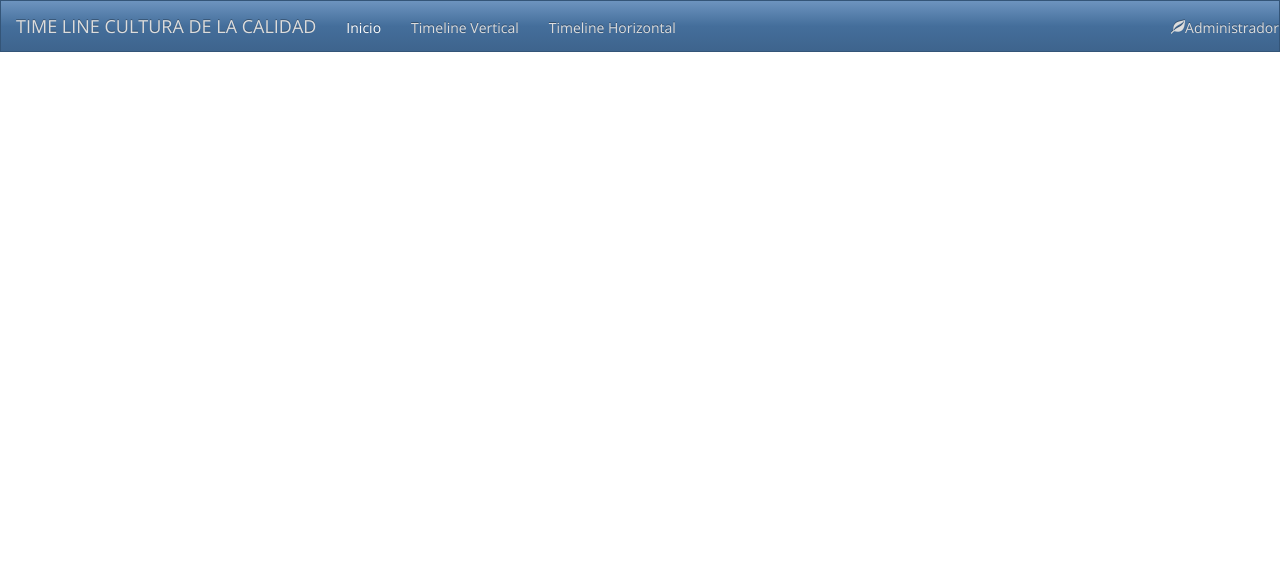
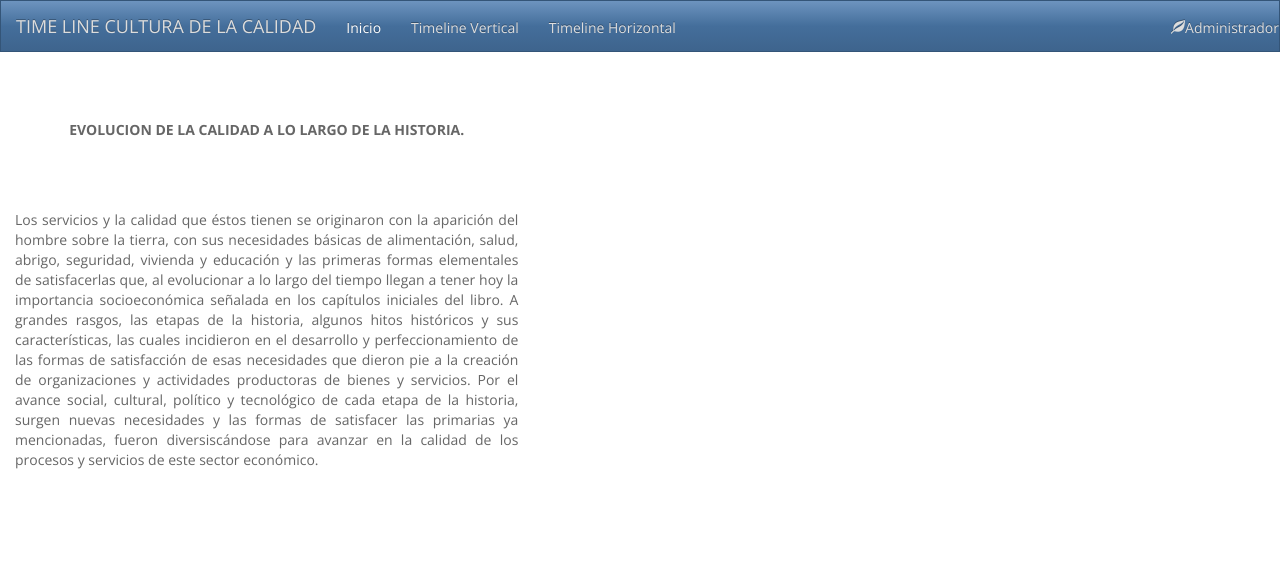
Before and after one commit to Gerarddavila/timelinecultura, a plain HTML site: page index.html in a window 1280 px wide. Drawn offline with nearby package versions, Linux system fonts and the light colour scheme; files that its build step writes are made by us from their sources; a script that the page names is missing.

Commit message:
Agregando texto y ejemplo de nubes de palabras

```diff
--- a/index.html
+++ b/index.html
@@ -1,9 +1,9 @@
 <!DOCTYPE html>
 <html lang="es">
 <head>
-	<meta charset="UTF-8">
-	<title>Home</title>
-	<link rel="stylesheet" href="css/bootstrap.spacelab.css">
+  <meta charset="UTF-8">
+  <title>Home</title>
+  <link rel="stylesheet" href="css/bootstrap.spacelab.css">
   <meta name="viewport" content="width=device-width, initial-scale=1">
   <link rel="stylesheet" href="css/bootstrap.spacelab.min.css">
   <script src="js/jquery-1.11.3.min.js"></script>
@@ -43,6 +43,54 @@
 
 <!-- Fin Barra Navegacion -->
 
+<div class="container-fluid">
+   <div class="row"> <!-- Inicio Row -->
+<div class="col-md-5">
+  <br>
+  <br>
+  <br>
+  <p style="text-align: center;"><b>EVOLUCION DE LA CALIDAD A LO LARGO DE LA HISTORIA.</b></p>
+  <br>
+  <br>
+  <br>
+<p style="text-align: justify;">
+Los servicios y la calidad que éstos tienen se originaron con la aparición del hombre sobre la tierra, con sus necesidades básicas de alimentación, salud, abrigo, seguridad, vivienda y educación y las primeras formas elementales de satisfacerlas que, al evolucionar a lo largo del tiempo llegan a tener hoy la importancia socioeconómica señalada en los capítulos iniciales del libro.
+
+A grandes rasgos, las etapas de la historia, algunos hitos históricos y sus características, las cuales incidieron
+en el desarrollo y perfeccionamiento de las formas de satisfacción de esas necesidades que dieron pie a la creación de organizaciones y actividades productoras de bienes y servicios. Por el avance social, cultural, político y tecnológico de cada etapa de la historia, surgen nuevas necesidades y las formas de satisfacer las primarias ya mencionadas, fueron diversiscándose para avanzar en la calidad de los procesos y servicios de este sector económico.
+</p>
+
+</div>
+
+
+
+
+  <div class="col-md-7">
+          <div style="width: 500px; height: 500px; padding-bottom: 30px;">
+<script src="http://cdn.tagul.com/embed/xu4f8q3g9t50"></script>
+<!-- Please don't remove attribution to Tagul.com -->
+</div>
+
+
+
+
+
+
+    </div>
+    <div class="clearfix visible-lg"></div>
+  </div>
+</div>
+
+<!-- Formulario-->
+
+<!-- Fin row -->
+
+
+
+
+
+
+
 
 
 
```
